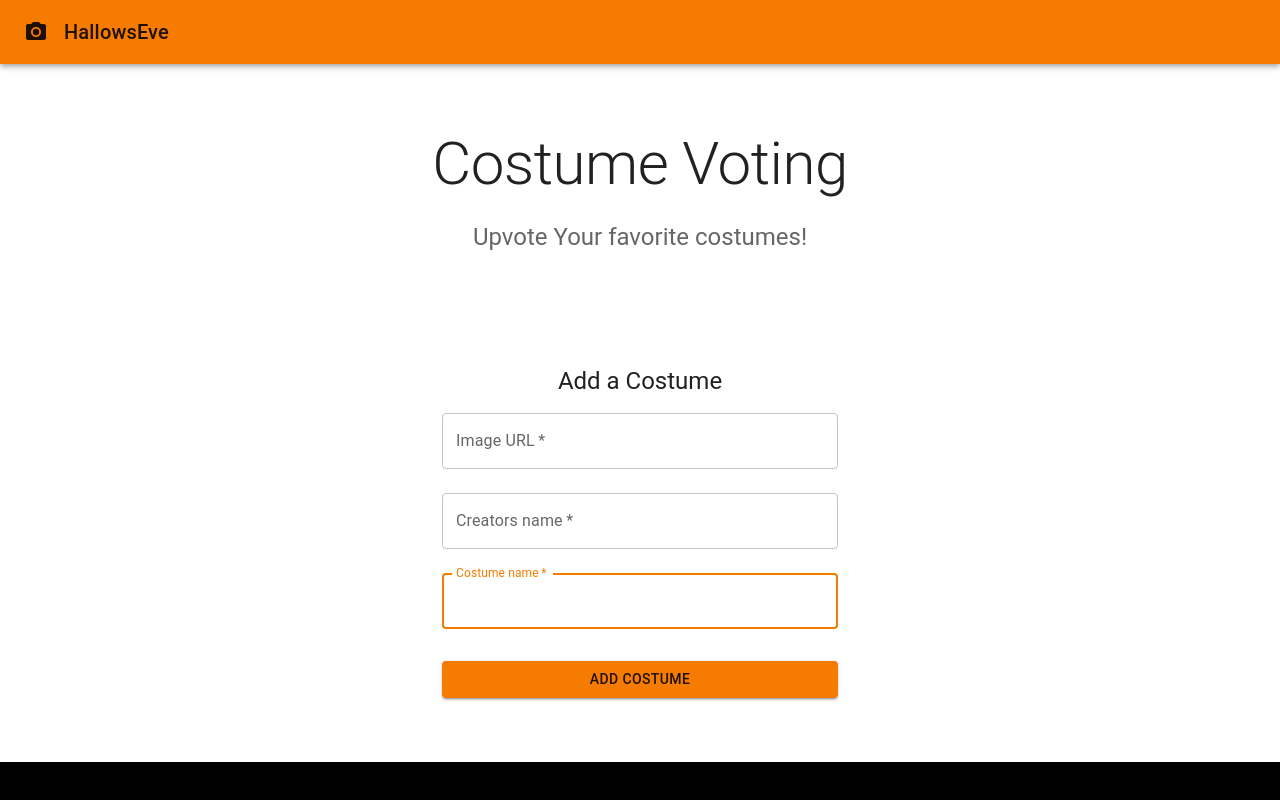
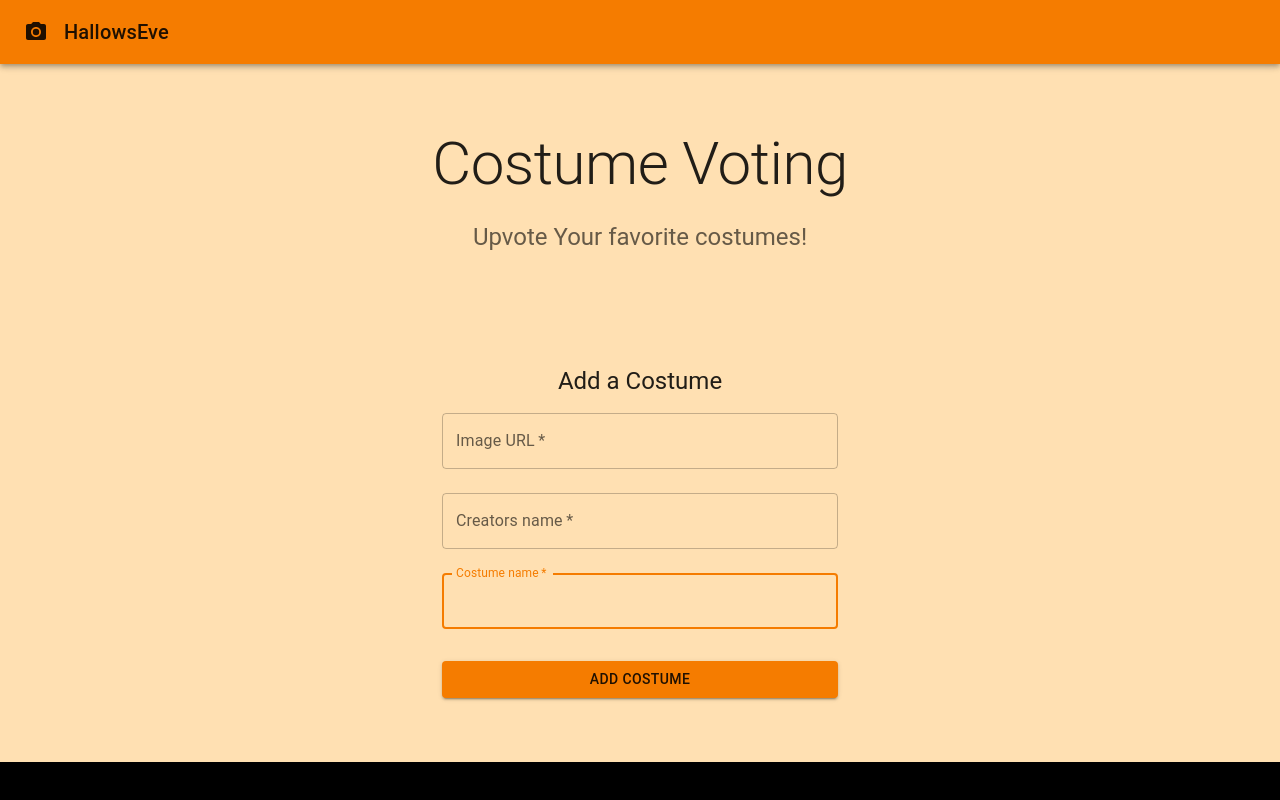
Before and after one commit to QuinnLonergan/project-practice, a React (Create React App) app in the folder client/: page / in a window 1280 px wide. Shown: the top 800 px of the page. Built offline with nearby package versions, Linux system fonts and the light colour scheme; no server answers.

Commit message:
theme changed

```diff
--- a/client/src/App.js
+++ b/client/src/App.js
@@ -18,11 +18,14 @@ const theme = createTheme(
         main: '#000000',
       },
       background: {
-        default: '#000000'
-      }
-    }
+        default: '#000000',
+        paper: '#ffe0b2',
+      },
+    },
   }
 );
+
+
 
 function App() {
   const [plants, setPlants] = useState([])
```
